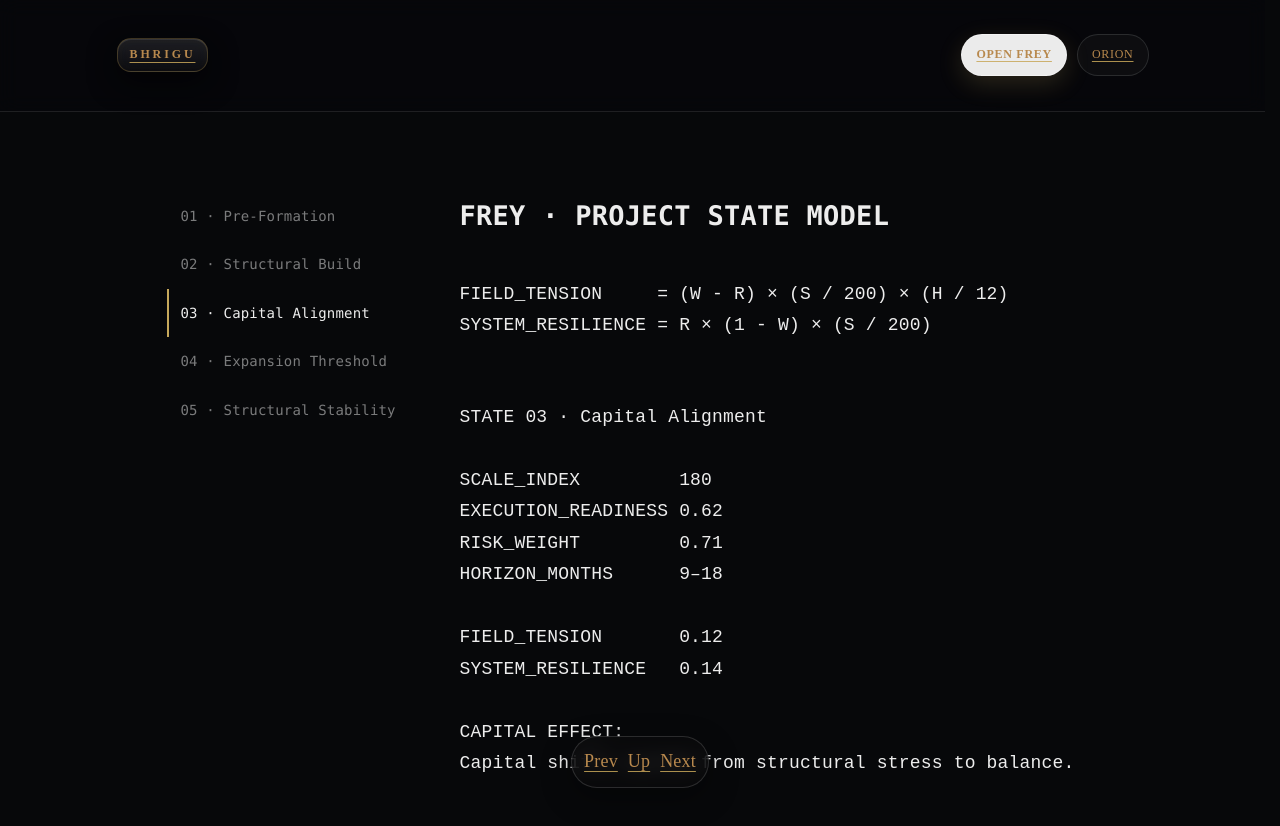
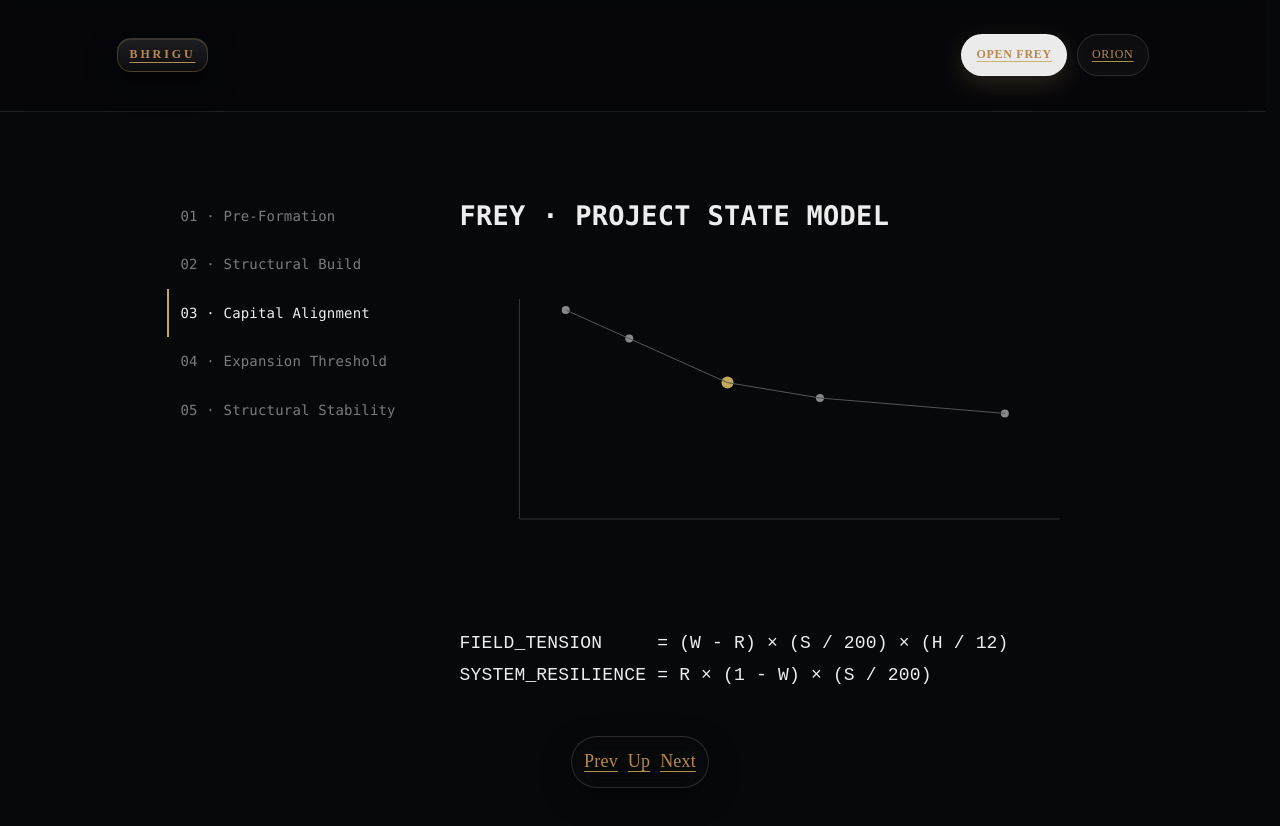
Before and after one commit to AiBhrigu/bhrigu-portal, a Next.js app: page /reading in a window 1280 px wide. Shown: the top 826 px of the page. Built offline with nearby package versions, Linux system fonts and the light colour scheme.

Commit message:
FREY /reading add phase topology map v1.0

```diff
--- a/pages/reading.js
+++ b/pages/reading.js
@@ -1,15 +1,18 @@
 import { useState } from "react"
 
 const states = [
-  { id: "01", title: "Pre-Formation" },
-  { id: "02", title: "Structural Build" },
-  { id: "03", title: "Capital Alignment" },
-  { id: "04", title: "Expansion Threshold" },
-  { id: "05", title: "Structural Stability" }
+  { id: "01", title: "Pre-Formation", scale: 40, tension: 0.45 },
+  { id: "02", title: "Structural Build", scale: 95, tension: 0.32 },
+  { id: "03", title: "Capital Alignment", scale: 180, tension: 0.12 },
+  { id: "04", title: "Expansion Threshold", scale: 260, tension: 0.05 },
+  { id: "05", title: "Structural Stability", scale: 420, tension: -0.02 }
 ]
 
 export default function Reading() {
   const [active, setActive] = useState("03")
+
+  const maxScale = 450
+  const maxTension = 0.5
 
   return (
     <main style={{ display: "flex", minHeight: "100vh", padding: "80px 24px" }}>
@@ -42,40 +45,43 @@ export default function Reading() {
 
         <h1>FREY · PROJECT STATE MODEL</h1>
 
-        <pre style={{ marginTop: "40px" }}>
+        {/* Phase Topology Map */}
+        <div style={{ marginTop: "40px", marginBottom: "60px" }}>
+          <svg width="100%" height="280" viewBox="0 0 600 280">
+            <line x1="40" y1="20" x2="40" y2="240" stroke="#333" />
+            <line x1="40" y1="240" x2="580" y2="240" stroke="#333" />
+
+            {states.map((s, i) => {
+              const x = 40 + (s.scale / maxScale) * 520
+              const y = 240 - ((s.tension + maxTension) / (maxTension * 2)) * 220
+              return (
+                <circle
+                  key={s.id}
+                  cx={x}
+                  cy={y}
+                  r={active === s.id ? 6 : 4}
+                  fill={active === s.id ? "#c6a85b" : "#888"}
+                />
+              )
+            })}
+
+            <polyline
+              fill="none"
+              stroke="#555"
+              strokeWidth="1"
+              points={states.map(s => {
+                const x = 40 + (s.scale / maxScale) * 520
+                const y = 240 - ((s.tension + maxTension) / (maxTension * 2)) * 220
+                return `${x},${y}`
+              }).join(" ")}
+            />
+          </svg>
+        </div>
+
+        <pre>
 {`FIELD_TENSION     = (W - R) × (S / 200) × (H / 12)
 SYSTEM_RESILIENCE = R × (1 - W) × (S / 200)`}
         </pre>
-
-        <div style={{ marginTop: "60px", fontFamily: "monospace" }}>
-
-          {active === "03" && (
-            <pre>
-{`STATE 03 · Capital Alignment
-
-SCALE_INDEX         180
-EXECUTION_READINESS 0.62
-RISK_WEIGHT         0.71
-HORIZON_MONTHS      9–18
-
-FIELD_TENSION       0.12
-SYSTEM_RESILIENCE   0.14
-
-CAPITAL EFFECT:
-Capital shifts system from structural stress to balance.`}
-            </pre>
-          )}
-
-          {active !== "03" && (
-            <pre>
-{`STATE ${active}
-
-Core metrics and simulation for this phase.
-Numbers to be finalized in next iteration.`}
-            </pre>
-          )}
-
-        </div>
 
       </section>
     </main>
```
